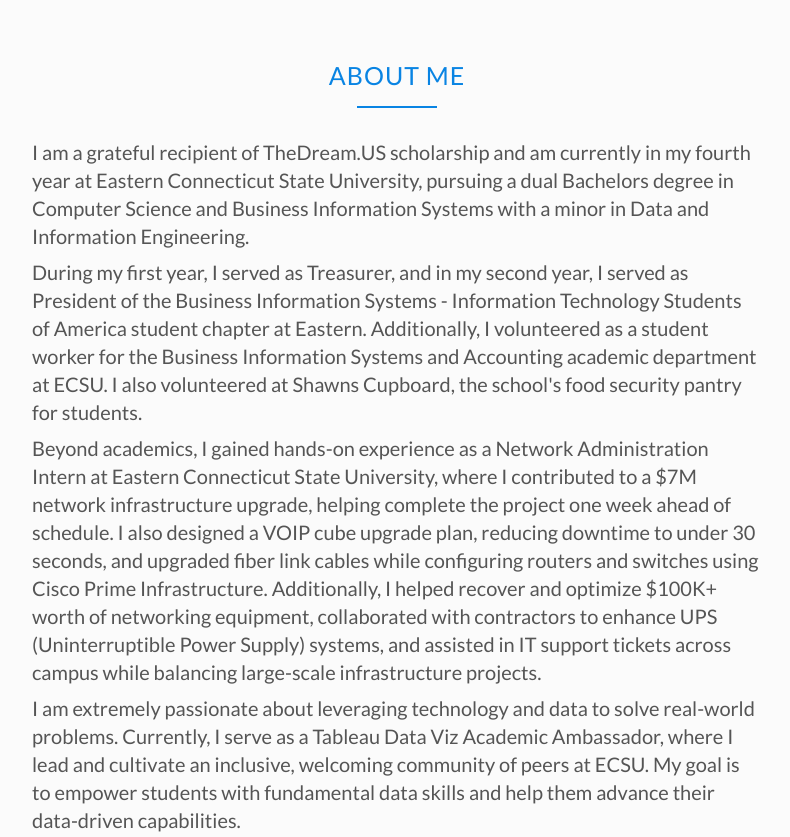
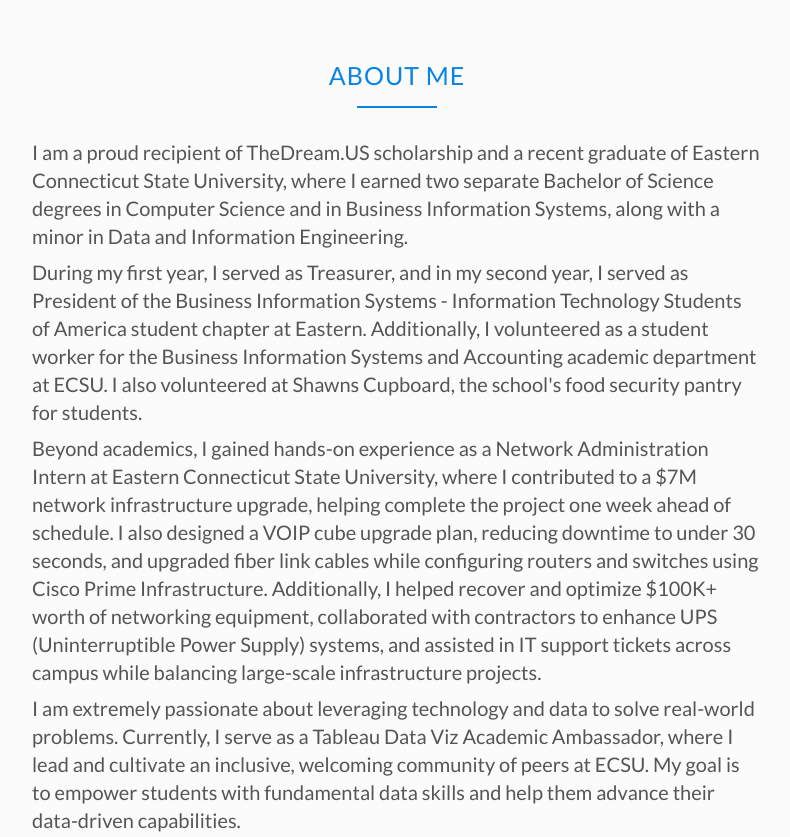
Before and after one commit to MarcoAxel/Portfolio, a website: page index.html in a window 1280 px wide. Shown: the part 800-1637 px from the top of the page, without its empty margins (243-1033 px from the left). Drawn offline with Linux system fonts and the light colour scheme.

Commit message:
Uodated HTML

```diff
--- a/index.html
+++ b/index.html
@@ -93,9 +93,9 @@
                 <div class="row justify-content-center">
                     <div class="col-md-10 col-lg-8">
                         <div class="about__content">
-                            <p>I am a grateful recipient of TheDream.US scholarship and am currently in my fourth year at
-                                Eastern Connecticut State University, pursuing a dual Bachelors degree in Computer Science
-                                and Business Information Systems with a minor in Data and Information Engineering.</p>
+                            <p>I am a proud recipient of TheDream.US scholarship and a recent graduate of Eastern Connecticut State University,
+                                 where I earned two separate Bachelor of Science degrees in Computer Science and in Business Information Systems,
+                                 along with a minor in Data and Information Engineering.</p>
 
                             <p>During my first year, I served as Treasurer, and in my second year, I served as President of
                                 the Business Information Systems - Information Technology Students of America student chapter
@@ -719,7 +719,7 @@
                                         </svg>
                                         8 Nov 2024</a>
                                 </div>
-                                <h3 class="heading-tertiary">Alpha Aplha Aplha - Honor Society Iductee</h3>
+                                <h3 class="heading-tertiary">Alpha Alpha Alpha - Honor Society Iductee</h3>
                                 <p class="blog__details"> Architecto enim sunt amet doloremque ratione
                                     tenetur
                                     cum cupiditate? Iure corrupti, expedita sed laboriosam qui ipsum ex
```
